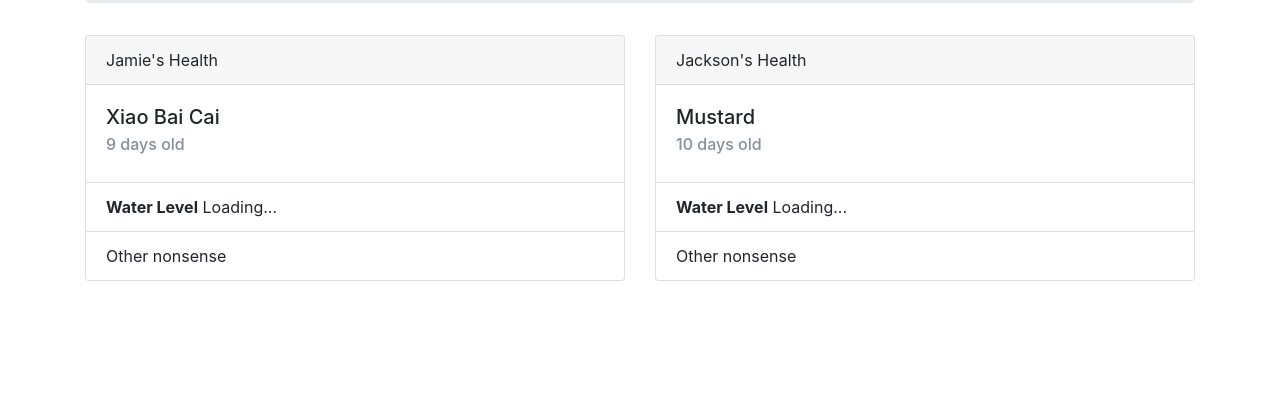
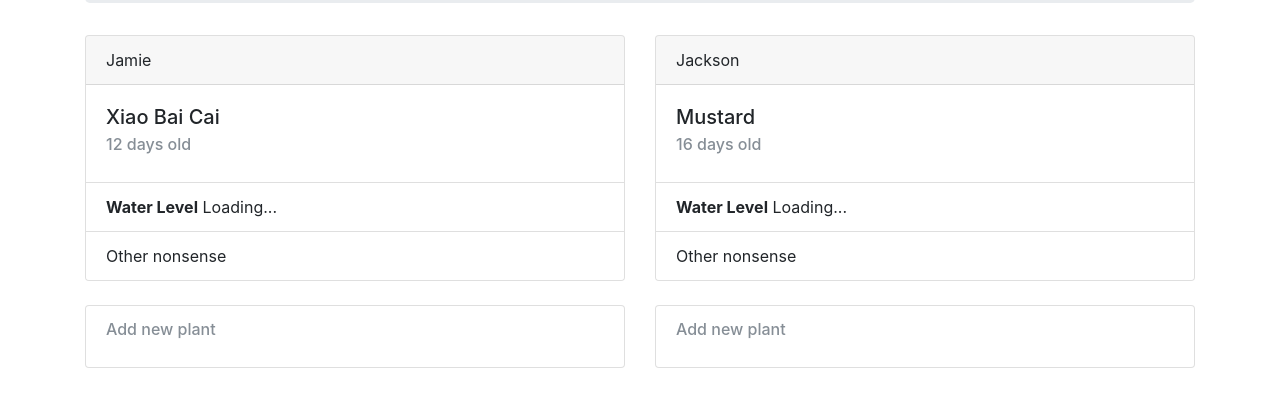
Before and after one commit to tlkh/bud, a plain HTML site: page app/index.html in a window 1280 px wide. Shown: the part 253-660 px from the top of the page. Drawn offline with nearby package versions, Linux system fonts and the light colour scheme.

Commit message:
layout changes

```diff
--- a/app/index.html
+++ b/app/index.html
@@ -39,14 +39,14 @@
         </div>
 
         <div class="row">
-            <div class="col">
+            <div class="col-sm">
                 <div class="card" style="width: 100%">
                     <div class="card-header">
-                        Jamie's Health
+                        Jamie
                     </div>
                     <div class="card-body">
                         <h5 class="card-title">Xiao Bai Cai</h5>
-                        <h6 class="card-subtitle mb-2 text-muted">9 days old</h6>
+                        <h6 class="card-subtitle mb-2 text-muted">12 days old</h6>
                     </div>
                     <ul class="list-group list-group-flush">
                         <li class="list-group-item"><b>Water Level</b>
@@ -54,15 +54,16 @@
                         <li class="list-group-item">Other nonsense</li>
                     </ul>
                 </div>
+                <br>
             </div>
-            <div class="col">
+            <div class="col-sm">
                 <div class="card" style="width: 100%">
                     <div class="card-header">
-                        Jackson's Health
+                        Jackson
                     </div>
                     <div class="card-body">
                         <h5 class="card-title">Mustard</h5>
-                        <h6 class="card-subtitle mb-2 text-muted">10 days old</h6>
+                        <h6 class="card-subtitle mb-2 text-muted">16 days old</h6>
                     </div>
                     <ul class="list-group list-group-flush">
                         <li class="list-group-item"><b>Water Level</b>
@@ -70,6 +71,26 @@
                         <li class="list-group-item">Other nonsense</li>
                     </ul>
                 </div>
+                <br>
+            </div>
+        </div>
+
+        <div class="row">
+            <div class="col-sm">
+                <div class="card" style="width: 100%">
+                    <div class="card-body">
+                        <h6 class="card-subtitle mb-2 text-muted">Add new plant</h6>
+                    </div>
+                </div>
+                <br>
+            </div>
+            <div class="col-sm">
+                <div class="card" style="width: 100%">
+                    <div class="card-body">
+                        <h6 class="card-subtitle mb-2 text-muted">Add new plant</h6>
+                    </div>
+                </div>
+                <br>
             </div>
         </div>
 
--- a/app/js/main.js
+++ b/app/js/main.js
@@ -12,5 +12,5 @@ client.on('message', function (topic, message) {
   // message is Buffer
   console.log(message.toString())
   plant1water.innerHTML = message.toString() + "%"
-  plant2water.innerHTML = message.toString() + "%"
+  plant2water.innerHTML = (message/2).toString() + "%"
 })
```
Also changed, not shown: app/js/app.js, 1 other file.
